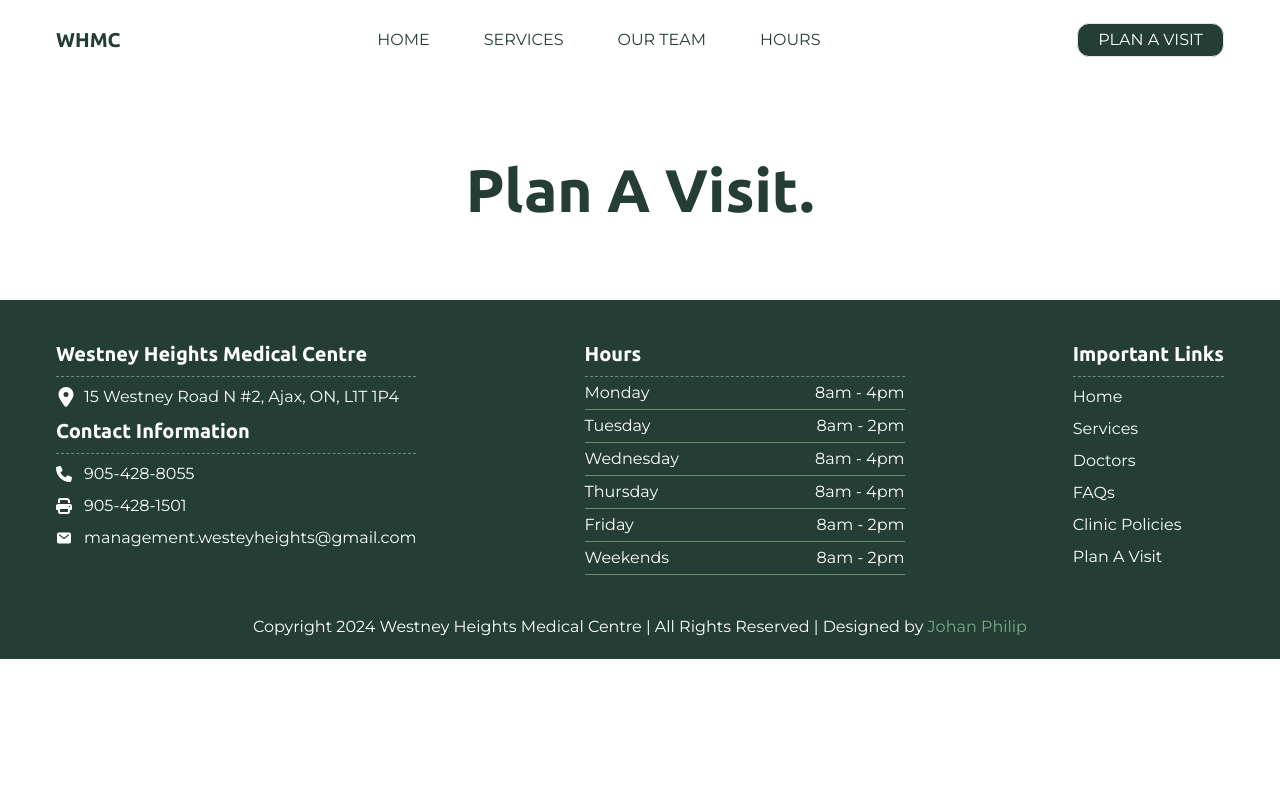
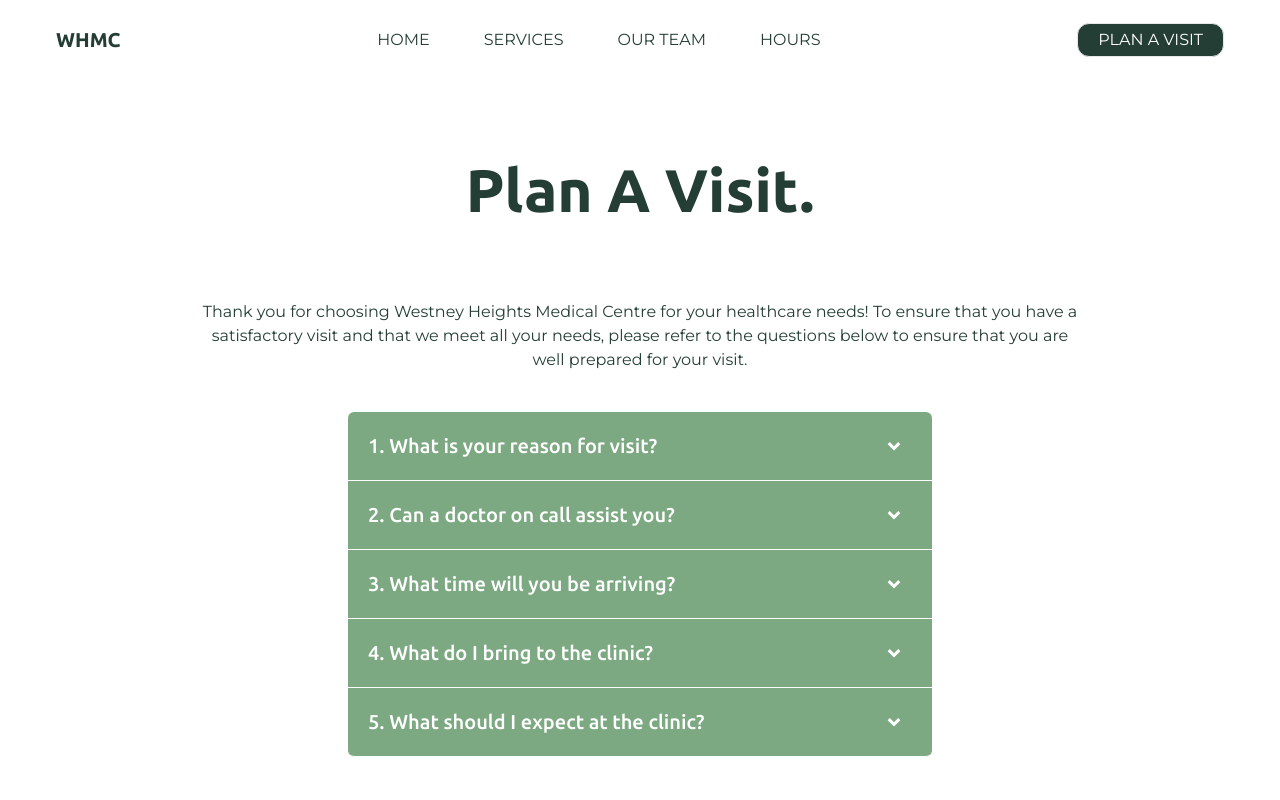
Before and after one commit to johanbphilip/whmc-website, a React (Vite) app: page /whmc-website/plan-a-visit in a window 1280 px wide. Shown: the top 800 px of the page. Built offline with nearby package versions, Linux system fonts and the light colour scheme.

Commit message:
completed plan-a-visit

```diff
--- a/src/assets/data.js
+++ b/src/assets/data.jsx
@@ -1,6 +1,7 @@
 import vaccinePhoto from "../assets/service-images/vaccination.jpeg";
 import tbPhoto from "../assets/service-images/tb-form.jpg";
 import licensePhoto from "../assets/service-images/license.jpg";
+import { NavLink } from "react-router-dom";
 
 export const doctors = [
   {
@@ -113,3 +114,70 @@ export const services = [
     cost: "Covered by OHIP",
   },
 ];
+
+export const plan = [
+  {
+    summary: "1. What is your reason for visit?",
+    detail: () => (
+      <>
+        Check out our{" "}
+        <NavLink to="/services" className="hover:text-darkGreen underline">
+          Services
+        </NavLink>{" "}
+        page to see if a physician will see you for your reason. If it is not
+        mentioned, you can contact the clinic at 905-428-8055 to see if you will
+        be seen.
+      </>
+    ),
+  },
+  {
+    summary: "2. Can a doctor on call assist you?",
+    detail:
+      "While most of our physicians see all patients, there are exceptiosn for Driver's License forms, and physicals. If you are coming in for either of those, please contact contact the clinic at to see if the doctor on call can see you.",
+  },
+  {
+    summary: "3. What time will you be arriving?",
+    detail: () => (
+      <>
+        Please ensure that you arrive at the clinic well before closing time in
+        order to ensure that you will be seen. The clinic may stop taking
+        patients prior to posted closing time if the capacity is reached. Please
+        refer to our{" "}
+        <NavLink to={"/hours"} className="hover:text-darkGreen underline">
+          hours
+        </NavLink>{" "}
+        to see if we are still open.
+      </>
+    ),
+  },
+  {
+    summary: "4. What do I bring to the clinic?",
+    detail: () => (
+      <>
+        1. A valid health card (if you are a OHIP patient) or $90 if you are a
+        non-OHIP or out of country patient <br />
+        2. If your health card is expired or lost, you must provide a deposit of
+        $50 which is refundable if you bring back a new valid health card within
+        30days of your visit.
+      </>
+    ),
+  },
+  {
+    summary: "5. What should I expect at the clinic?",
+    detail: () => (
+      <>
+        1. You will visit the front desk and they will instruct you to write
+        down your name and tell you to either take a seat or return at a later
+        time. Please note that this time is an estimate of when you might be
+        seen depending on the number of patients before you <br />
+        2. Your health card information and contact information will be
+        collected when you return after which you will be admitted into an
+        examination room. <br />
+        3. Please be aware that wait times are estimates and may vary depending
+        on each patient’s needs and the amount of patients in clinic at the
+        time. We will make every effort to ensure that you are seen within a
+        reasonable time however, we do appreciate your patience!
+      </>
+    ),
+  },
+];
--- /dev/null
+++ b/src/components/Accordion.jsx
@@ -0,0 +1,31 @@
+import { React, useState } from "react";
+import { RiArrowDropDownLine } from "react-icons/ri";
+
+export const Accordion = ({ summary, detail }) => {
+  const [active, setActive] = useState(false);
+  function accordionTitleClicked() {
+    setActive(!active);
+  }
+  return (
+    <section
+      className={`flex flex-col gap-5 font-serif font-medium text-white bg-lightGreen py-4 px-5 border-b border-b-white first:rounded-t-md last:rounded-b-md ${
+        active ? "my-2 first:mt-0" : ""
+      } `}
+    >
+      <h2 className="flex justify-between place-items-center font-ubuntu text-xl">
+        {summary}
+        <span onClick={accordionTitleClicked}>
+          <RiArrowDropDownLine
+            className={` ${
+              active ? "transform rotate-180" : ""
+            } transition-transform duration-1 ease-in-out size-9 hover:cursor-pointer`}
+          />
+        </span>
+      </h2>
+      <p className={`${active ? "block" : "hidden"} font-normal`}>
+        {" "}
+        {typeof detail === "function" ? detail() : detail}
+      </p>
+    </section>
+  );
+};
--- a/src/components/Footer.jsx
+++ b/src/components/Footer.jsx
@@ -4,30 +4,37 @@ import { IoMail } from "react-icons/io5";
 export const Footer = () => {
   const year = new Date().getFullYear();
   return (
-    <footer className="bg-darkGreen flex flex-col justify-evenly">
-      <div className="flex flex-row text-white justify-between py-10 px-14 font-serif">
+    <footer className="bg-darkGreen flex flex-row text-white justify-between py-10 px-14 font-serif">
       <div className="flex flex-col gap-2">
         <h2 className="font-ubuntu font-bold text-xl">
           Westney Heights Medical Centre
         </h2>
         <hr className="opacity-75 border-dashed border-lightGreen" />
-          <p className="flex place-items-center">
+        <p className="flex place-items-center mb-4">
           <FaLocationDot className="mr-2 size-5" />
           15 Westney Road N &#35;2, Ajax, ON, L1T 1P4{" "}
         </p>
         <h2 className="font-ubuntu font-bold text-xl">Contact Information</h2>
         <hr className="opacity-75 border-dashed border-lightGreen" />
-          <p className="flex place-items-center">
-            <FaPhone className="mr-3" />
+        <p className="flex place-items-center gap-3 ">
+          <FaPhone />
           905&#45;428&#45;8055
-          </p>
-          <p className="flex place-items-center">
-            <FaPrint className="mr-3" />
+          <FaPrint />
           905&#45;428&#45;1501
         </p>
         <p className="flex place-items-center">
           <IoMail className="mr-3" />
           management.westeyheights@gmail.com
+        </p>
+        <hr className="opacity-75 border-dashed border-lightGreen" />
+        <p>
+          &copy; {year} WHMC | All Rights Reserved | Designed by{" "}
+          <a
+            href="https://github.com/johanbphilip"
+            className="text-lightGreen hover:text-yellow-800"
+          >
+            Johan Philip
+          </a>
         </p>
       </div>
       <div className="flex flex-col w-80">
@@ -74,17 +81,6 @@ export const Footer = () => {
         <a href="/policies">Clinic Policies</a>
         <a href="/plan-a-visit">Plan A Visit</a>
       </div>
-      </div>
-      <p className="text-white mb-5 w-full text-center font-serif">
-        Copyright {year} Westney Heights Medical Centre | All Rights Reserved |
-        Designed by{" "}
-        <a
-          href="https://github.com/johanbphilip"
-          className="text-lightGreen hover:text-yellow-800"
-        >
-          Johan Philip
-        </a>
-      </p>
     </footer>
   );
 };
--- a/src/pages/Home.jsx
+++ b/src/pages/Home.jsx
@@ -5,10 +5,9 @@ import { BiSolidBadgeCheck } from "react-icons/bi";
 
 export const Home = () => {
   return (
-    <>
-      <main className="mt-20 flex flex-col ">
+    <main className="mt-20 flex flex-col">
       <section className="bg-gradient-to-t from-darkGreen to-lightGreen w-full place-items-center py-20 px-14 text-darkGreen flex justify-between rounded-b-lg">
-          <div className="">
+        <div>
           <h1 className="font-ubuntu font-bold text-6xl text-white leading-tight mb-10">
             <span className="font-thin"> Welcome to</span>
             <br />
@@ -76,11 +75,10 @@ export const Home = () => {
         </div>
         <img src={docAndPatient} className="rounded-xl h-full object-cover" />
       </section>
-      </main>
       <div
         className="h-[52vh] bg-fixed bg-center bg-cover bg-darkGreen bg-opacity-50 bg-blend-multiply"
         style={{ backgroundImage: `url(${outsideClinic})` }}
       ></div>
-    </>
+    </main>
   );
 };
--- a/src/pages/PlanAVisit.jsx
+++ b/src/pages/PlanAVisit.jsx
@@ -1,7 +1,20 @@
+import { plan } from "../assets/data.jsx";
+import { Accordion } from "../components/Accordion.jsx";
 export const PlanAVisit = () => {
   return (
-    <main className="mt-20 flex flex-col place-items-center py-20 text-darkGreen">
-      <h1 className="font-ubuntu font-bold text-6xl">Plan A Visit.</h1>
+    <main className="mt-20 flex flex-col place-items-center py-20 px-14 text-darkGreen">
+      <h1 className="font-ubuntu font-bold text-6xl mb-20">Plan A Visit.</h1>
+      <p className="font-serif text-center w-3/4">
+        Thank you for choosing Westney Heights Medical Centre for your
+        healthcare needs! To ensure that you have a satisfactory visit and that
+        we meet all your needs, please refer to the questions below to ensure
+        that you are well prepared for your visit.
+      </p>
+      <div className="w-1/2 mt-10">
+        {plan.map((plan, index) => (
+          <Accordion summary={plan.summary} detail={plan.detail} key={index} />
+        ))}
+      </div>
     </main>
   );
 };
--- a/src/pages/Services.jsx
+++ b/src/pages/Services.jsx
@@ -1,10 +1,10 @@
-import { services } from "../assets/data";
+import { services } from "../assets/data.jsx";
 import { ServiceBlock } from "../components/ServiceBlock";
 import { FiExternalLink } from "react-icons/fi";
 
 export const Services = () => {
   return (
-    <main className="mt-20 place-items-center py-20 px-10 text-darkGreen font-serif min-h-screen">
+    <main className="mt-20 place-items-center py-20 px-14 text-darkGreen font-serif min-h-screen">
       <section className="grid gap-5 xs:grid-cols-2 md:grid-cols-4 ">
         <h1 className="font-ubuntu font-bold text-6xl col-span-2 xs:grid xs:grid-cols-2 xs:gap-5 md:col-span-3 md:text-7xl lg:text-8xl lg:col-span-2">
           Our Services.
--- a/src/pages/Team.jsx
+++ b/src/pages/Team.jsx
@@ -1,5 +1,5 @@
 import defaultProfile from "../assets/profile-pic-default.jpg";
-import { doctors as doctorsProfile } from "../assets/data.js";
+import { doctors as doctorsProfile } from "../assets/data.jsx";
 import { useState } from "react";
 
 export const Team = () => {
```
Lines whose indentation alone changed are shown as unchanged.
